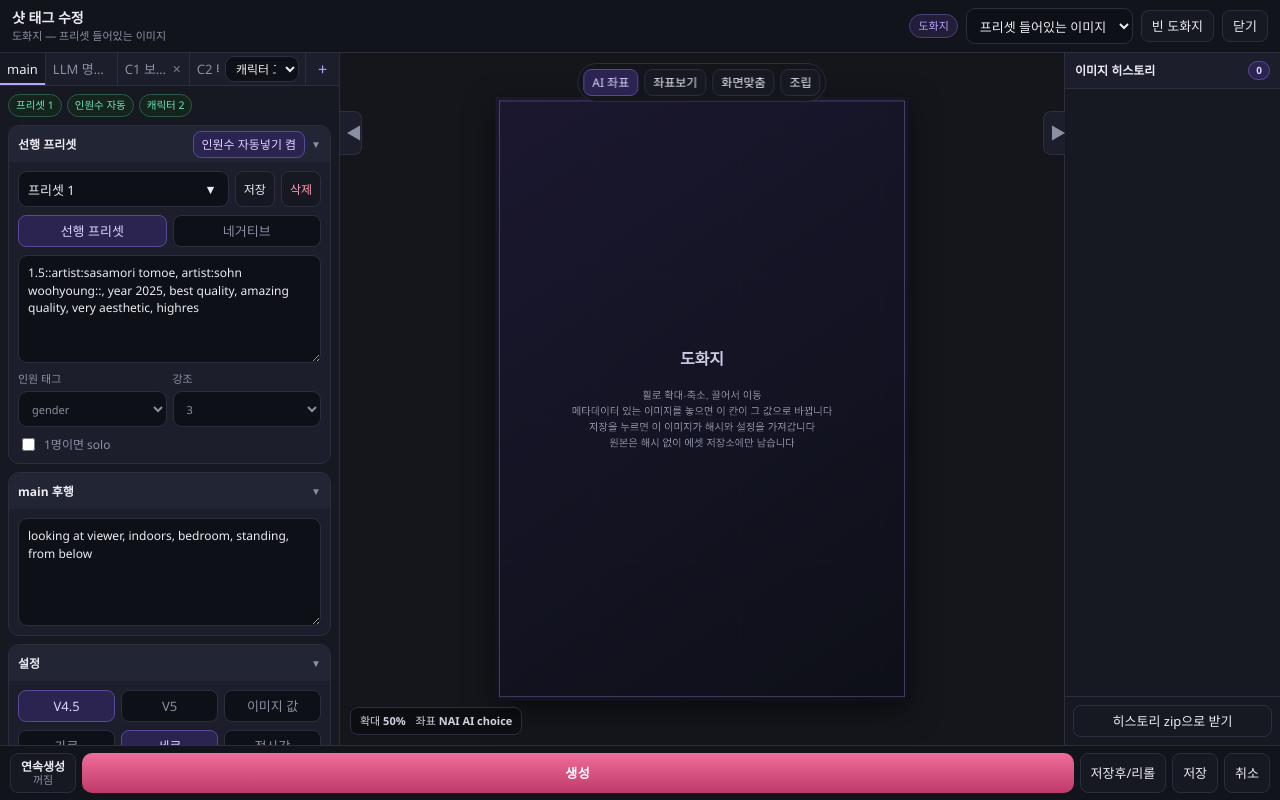
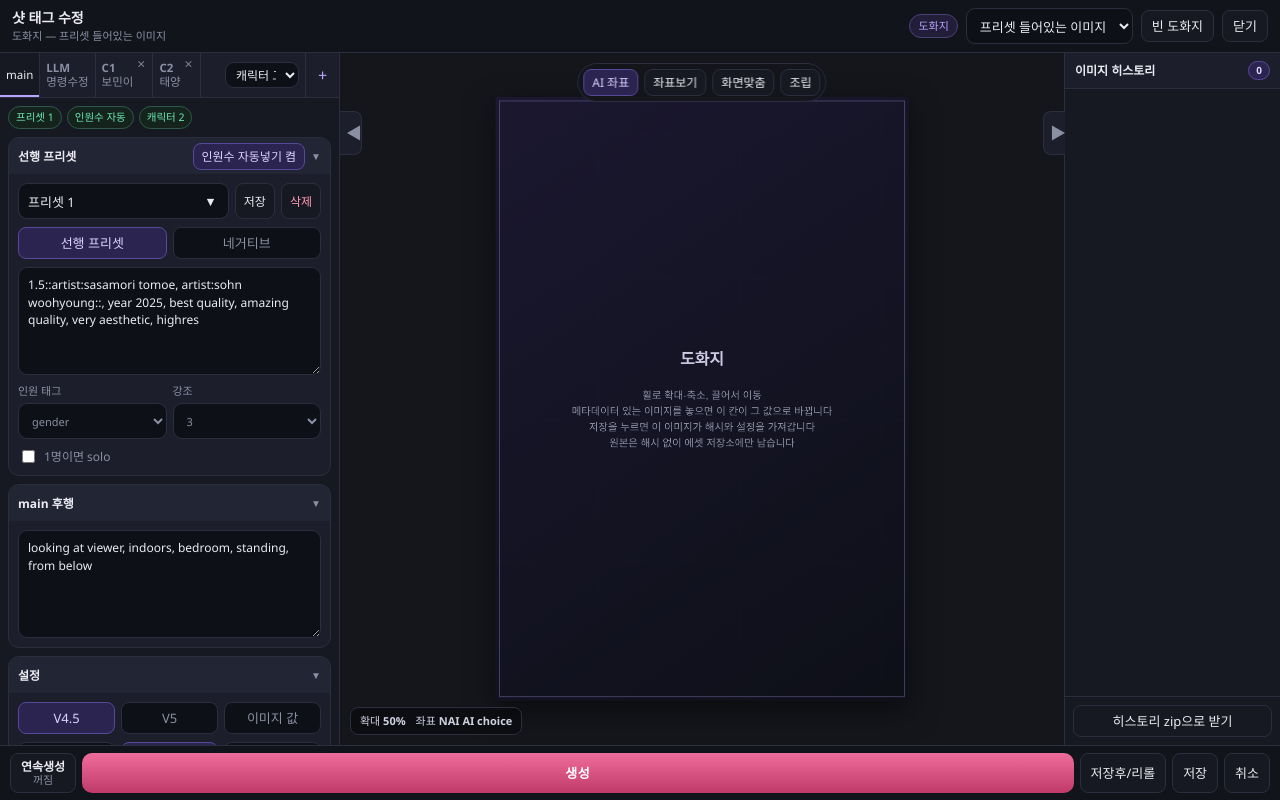
Before and after one commit to happydesk213124/inlaynex2.0, a website built with Vite: page tools/tag-studio-prototype.html in a window 1280 px wide. Built offline with nearby package versions, Linux system fonts and the light colour scheme.

Commit message:
checkpoint: two-line tab labels instead of one-line ellipsis
Co-authored-by: Cursor <cursoragent@cursor.com>

```diff
--- a/tools/tag-studio-prototype.html
+++ b/tools/tag-studio-prototype.html
@@ -122,25 +122,32 @@
     border-bottom: 1px solid var(--line);
     background: var(--panel-2);
   }
-  .tabrow { display: flex; align-items: stretch; min-height: 32px; }
+  .tabrow { display: flex; align-items: stretch; min-height: 44px; }
   .tabscroll { display: flex; flex: 1; min-width: 0; overflow-x: auto; scrollbar-width: none; }
   .tabscroll::-webkit-scrollbar { display: none; }
   .tab {
-    height: 32px; padding: 0 7px;
-    max-width: 72px;
+    height: auto; min-height: 44px; padding: 4px 6px;
+    max-width: 80px;
     border: 0; border-right: 1px solid var(--line);
     background: transparent; color: var(--muted);
-    display: flex; align-items: center; gap: 4px;
+    display: flex; align-items: center; gap: 3px;
     flex: 0 0 auto; min-width: 0;
   }
   .tab .lab {
     flex: 1; min-width: 0;
+    display: flex; flex-direction: column; align-items: flex-start; justify-content: center;
+    line-height: 1.2; font-size: 11.5px;
+    white-space: normal; word-break: keep-all; overflow-wrap: anywhere;
+  }
+  .tab .lab b { font-weight: 700; }
+  .tab .lab span {
+    max-width: 100%;
     overflow: hidden; text-overflow: ellipsis; white-space: nowrap;
   }
   .tab.on { background: var(--panel); color: var(--ink); box-shadow: inset 0 -2px 0 var(--accent); }
-  .tab .x { color: #7c8095; font-size: 14px; line-height: 1; padding: 0 1px; flex: 0 0 auto; }
+  .tab .x { color: #7c8095; font-size: 14px; line-height: 1; padding: 0 1px; flex: 0 0 auto; align-self: flex-start; }
   .tab .x:hover { color: #ff9db1; }
-  .tabrow .pick { flex: 0 0 86px; min-width: 86px; padding: 3px 6px; }
+  .tabrow .pick { flex: 0 0 86px; min-width: 86px; padding: 3px 6px; display: flex; align-items: center; }
   .tabrow .pick select { height: 26px; padding: 0 6px; font-size: 12px; }
   .tabadd {
     width: 34px; border: 0; border-left: 1px solid var(--line);
@@ -1073,11 +1080,18 @@ function chip(t, on) { return `<span class="chip ${on ? "on" : ""}">${esc(t)}</s
 function renderTabs() {
   $("#tabsBar").innerHTML = state.tabs.map((t) => {
     const on = state.active === t.id ? "on" : "";
-    const lab = `<span class="lab">${esc(t.label)}</span>`;
-    if (t.kind !== "char") {
-      return `<button class="tab ${on}" data-tab="${t.id}" type="button" title="${esc(t.label)}">${lab}</button>`;
-    }
-    return `<button class="tab ${on}" data-tab="${t.id}" type="button" title="${esc(t.label)}">${lab}<span class="x" data-del="${t.id}">×</span></button>`;
+    let lab;
+    if (t.kind === "char") {
+      const m = String(t.label).match(/^(C\d+)\s*(.*)$/);
+      lab = `<span class="lab"><b>${esc(m ? m[1] : t.label)}</b><span>${esc(m ? m[2] : "")}</span></span>`;
+      return `<button class="tab ${on}" data-tab="${t.id}" type="button" title="${esc(t.label)}">${lab}<span class="x" data-del="${t.id}">×</span></button>`;
+    }
+    if (t.id === "llm") {
+      lab = `<span class="lab"><b>LLM</b><span>명령수정</span></span>`;
+    } else {
+      lab = `<span class="lab">${esc(t.label)}</span>`;
+    }
+    return `<button class="tab ${on}" data-tab="${t.id}" type="button" title="${esc(t.label)}">${lab}</button>`;
   }).join("");
   $("#charPick").innerHTML = opts([["", "캐릭터 고르기"], ...ROSTER.filter((r) => r.id).map((r) => [r.id, r.name])], "");
 }
```
